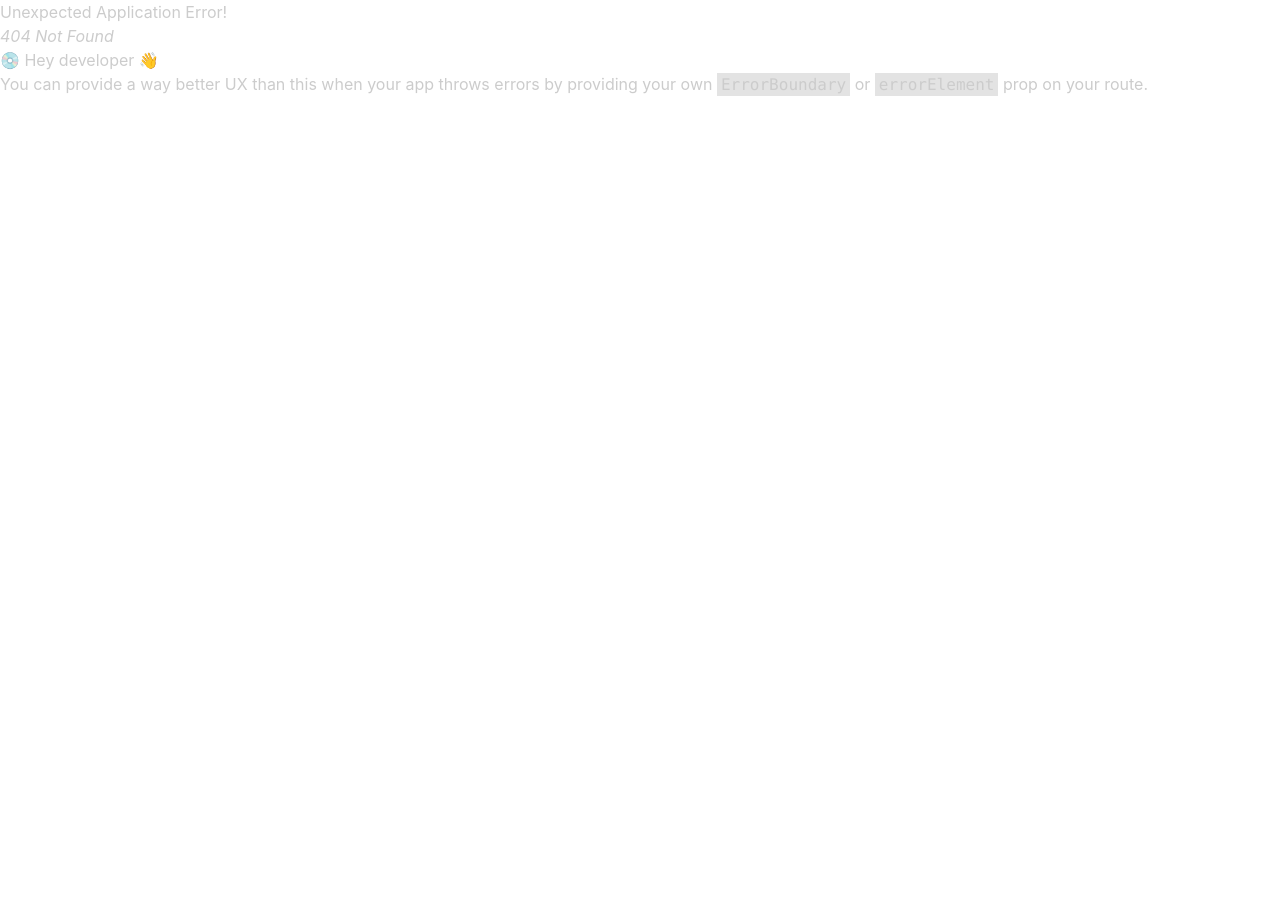
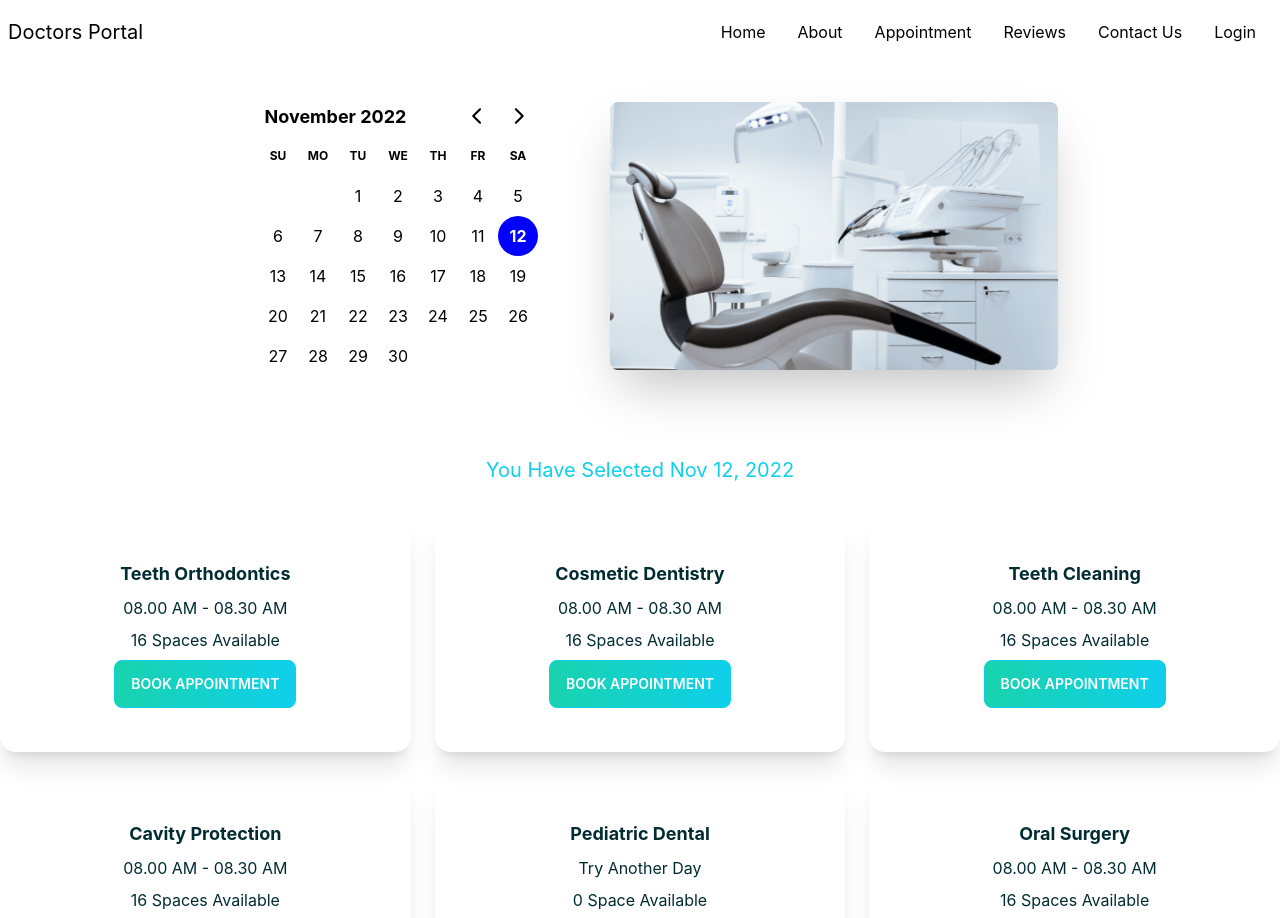
Before and after one commit to mayrajuddin/doctors-portal, a React (Create React App) app: page /appointment in a window 1280 px wide. Before the commit this address had no page. Shown: the top 918 px of the page. Before the commit the page ends 800 px from the top, so only its background shows below. Built offline with nearby package versions, Linux system fonts and the light colour scheme.

Commit message:
appointment page, card, modal, set route

```diff
--- a/package.json
+++ b/package.json
@@ -7,7 +7,9 @@
     "@testing-library/react": "^13.4.0",
     "@testing-library/user-event": "^13.5.0",
     "daisyui": "^2.39.1",
+    "date-fns": "^2.29.3",
     "react": "^18.2.0",
+    "react-day-picker": "^8.3.6",
     "react-dom": "^18.2.0",
     "react-router-dom": "^6.4.3",
     "react-scripts": "5.0.1",
--- /dev/null
+++ b/public/Treatment.json
@@ -0,0 +1,117 @@
+[
+    {
+        "_id": 1,
+        "name": "Teeth Orthodontics",
+        "slots": [
+            "08.00 AM - 08.30 AM",
+            "08.30 AM - 09.00 AM",
+            "09.00 AM - 9.30 AM",
+            "09.30 AM - 10.00 AM",
+            "10.00 AM - 10.30 AM",
+            "10.30 AM - 11.00 AM",
+            "11.00 AM - 11.30 AM",
+            "11.30 AM - 12.00 AM",
+            "1.00 PM - 1.30 PM",
+            "1.30 PM - 2.00 PM",
+            "2.00 PM - 2.30 PM",
+            "2.30 PM - 3.00 PM",
+            "3.00 PM - 3.30 PM",
+            "3.30 PM - 4.00 PM",
+            "4.00 PM - 4.30 PM",
+            "4.30 PM - 5.00 PM"
+        ]
+    },
+    {
+        "_id": 2,
+        "name": "Cosmetic Dentistry",
+        "slots": [
+            "08.00 AM - 08.30 AM",
+            "08.30 AM - 09.00 AM",
+            "09.00 AM - 9.30 AM",
+            "09.30 AM - 10.00 AM",
+            "10.00 AM - 10.30 AM",
+            "10.30 AM - 11.00 AM",
+            "11.00 AM - 11.30 AM",
+            "11.30 AM - 12.00 AM",
+            "1.00 PM - 1.30 PM",
+            "1.30 PM - 2.00 PM",
+            "2.00 PM - 2.30 PM",
+            "2.30 PM - 3.00 PM",
+            "3.00 PM - 3.30 PM",
+            "3.30 PM - 4.00 PM",
+            "4.00 PM - 4.30 PM",
+            "4.30 PM - 5.00 PM"
+        ]
+    },
+    {
+        "_id": 3,
+        "name": "Teeth Cleaning",
+        "slots": [
+            "08.00 AM - 08.30 AM",
+            "08.30 AM - 09.00 AM",
+            "09.00 AM - 9.30 AM",
+            "09.30 AM - 10.00 AM",
+            "10.00 AM - 10.30 AM",
+            "10.30 AM - 11.00 AM",
+            "11.00 AM - 11.30 AM",
+            "11.30 AM - 12.00 AM",
+            "1.00 PM - 1.30 PM",
+            "1.30 PM - 2.00 PM",
+            "2.00 PM - 2.30 PM",
+            "2.30 PM - 3.00 PM",
+            "3.00 PM - 3.30 PM",
+            "3.30 PM - 4.00 PM",
+            "4.00 PM - 4.30 PM",
+            "4.30 PM - 5.00 PM"
+        ]
+    },
+    {
+        "_id": 4,
+        "name": "Cavity Protection",
+        "slots": [
+            "08.00 AM - 08.30 AM",
+            "08.30 AM - 09.00 AM",
+            "09.00 AM - 9.30 AM",
+            "09.30 AM - 10.00 AM",
+            "10.00 AM - 10.30 AM",
+            "10.30 AM - 11.00 AM",
+            "11.00 AM - 11.30 AM",
+            "11.30 AM - 12.00 AM",
+            "1.00 PM - 1.30 PM",
+            "1.30 PM - 2.00 PM",
+            "2.00 PM - 2.30 PM",
+            "2.30 PM - 3.00 PM",
+            "3.00 PM - 3.30 PM",
+            "3.30 PM - 4.00 PM",
+            "4.00 PM - 4.30 PM",
+            "4.30 PM - 5.00 PM"
+        ]
+    },
+    {
+        "_id": 5,
+        "name": "Pediatric Dental",
+        "slots": []
+    },
+    {
+        "_id": 6,
+        "name": "Oral Surgery",
+        "slots": [
+            "08.00 AM - 08.30 AM",
+            "08.30 AM - 09.00 AM",
+            "09.00 AM - 9.30 AM",
+            "09.30 AM - 10.00 AM",
+            "10.00 AM - 10.30 AM",
+            "10.30 AM - 11.00 AM",
+            "11.00 AM - 11.30 AM",
+            "11.30 AM - 12.00 AM",
+            "1.00 PM - 1.30 PM",
+            "1.30 PM - 2.00 PM",
+            "2.00 PM - 2.30 PM",
+            "2.30 PM - 3.00 PM",
+            "3.00 PM - 3.30 PM",
+            "3.30 PM - 4.00 PM",
+            "4.00 PM - 4.30 PM",
+            "4.30 PM - 5.00 PM"
+        ]
+    }
+]
--- a/src/Components/Shared/Header/Header.js
+++ b/src/Components/Shared/Header/Header.js
@@ -5,11 +5,11 @@ const Header = () => {
 
     const menuItems = <>
         <li><Link to="/" className='capitalize text-black hover:bg-neutral hover:text-white rounded-md'>home</Link></li>
-        <li><Link to="/" className='capitalize text-black hover:bg-neutral hover:text-white rounded-md'>about</Link></li>
-        <li><Link to="/" className='capitalize text-black hover:bg-neutral hover:text-white rounded-md'>appointment</Link></li>
-        <li><Link to="/" className='capitalize text-black hover:bg-neutral hover:text-white rounded-md'>reviews</Link></li>
-        <li><Link to="/" className='capitalize text-black hover:bg-neutral hover:text-white rounded-md'>contact us</Link></li>
-        <li><Link to="/" className='capitalize text-black hover:bg-neutral hover:text-white rounded-md'>login</Link></li>
+        <li><Link to="/about" className='capitalize text-black hover:bg-neutral hover:text-white rounded-md'>about</Link></li>
+        <li><Link to="/appointment" className='capitalize text-black hover:bg-neutral hover:text-white rounded-md'>appointment</Link></li>
+        <li><Link to="/reviews" className='capitalize text-black hover:bg-neutral hover:text-white rounded-md'>reviews</Link></li>
+        <li><Link to="/contact" className='capitalize text-black hover:bg-neutral hover:text-white rounded-md'>contact us</Link></li>
+        <li><Link to="/login" className='capitalize text-black hover:bg-neutral hover:text-white rounded-md'>login</Link></li>
     </>
     return (
         <div className="navbar flex justify-between">
--- /dev/null
+++ b/src/Pages/Appointment/Appointment/Appointment.js
@@ -0,0 +1,15 @@
+import React, { useState } from 'react';
+import AppointmentBanner from '../AppointmentBanner/AppointmentBanner';
+import Schedule from '../Schedule/Schedule';
+
+const Appointment = () => {
+    const [selectedDay, setSelectedDay] = useState(new Date())
+    return (
+        <div>
+            <AppointmentBanner selectedDay={selectedDay} setSelectedDay={setSelectedDay} />
+            <Schedule selectedDay={selectedDay} />
+        </div>
+    );
+};
+
+export default Appointment;
--- /dev/null
+++ b/src/Pages/Appointment/AppointmentBanner/AppointmentBanner.js
@@ -0,0 +1,25 @@
+import React, { } from 'react';
+import bannerImg from '../../../assets/images/chair.png'
+import { DayPicker } from 'react-day-picker';
+const AppointmentBanner = ({ selectedDay, setSelectedDay }) => {
+
+    return (
+        <section>
+            <div className="hero">
+                <div className="hero-content flex-col lg:flex-row-reverse gap-9">
+                    <img src={bannerImg} className="max-w-md rounded-lg shadow-2xl" alt='' />
+                    <div className='px-5 text-black'>
+
+                        <DayPicker
+                            mode="single"
+                            selected={selectedDay}
+                            onSelect={setSelectedDay}
+                        />
+                    </div>
+                </div>
+            </div>
+        </section>
+    );
+};
+
+export default AppointmentBanner;
--- /dev/null
+++ b/src/Pages/Appointment/BookingModal/BookingModal.js
@@ -0,0 +1,31 @@
+import { format } from 'date-fns';
+import React from 'react';
+
+const BookingModal = ({ treatment, selectedDay }) => {
+    const { slots, name } = treatment
+    const date = format(selectedDay, 'PP')
+    return (
+        <div>
+            <input type="checkbox" id="booking-modal" className="modal-toggle" />
+            <div className="modal">
+                <div className="modal-box relative text-black">
+                    <label htmlFor="booking-modal" className="btn btn-sm btn-circle absolute right-2 top-2">✕</label>
+                    <h3 className="text-lg font-bold">{name}</h3>
+                    <form className='my-9 grid grid-cols-1 gap-4'>
+                        <input type="text" value={date} className='input input-bordered w-full disabled:bg-[#E6E6E6] border-0 disabled:text-black' disabled />
+                        <select className="select select-bordered w-full bg-[#E6E6E6]">
+                            {
+                                slots?.map(slot => <option value={slot}>{slot}</option>)
+                            }
+                        </select>
+                        <input type="text" name="name" placeholder='your name' className='input input-bordered w-full' />
+                        <input type="email" name="email" placeholder='Email Address' className='input input-bordered w-full' />
+                        <input type="submit" value="Submit" className='btn btn-primary w-full text-white' />
+                    </form>
+                </div>
+            </div>
+        </div>
+    );
+};
+
+export default BookingModal;
--- /dev/null
+++ b/src/Pages/Appointment/Schedule/Schedule.js
@@ -0,0 +1,29 @@
+import React, { useEffect, useState } from 'react';
+import { format } from 'date-fns';
+import ScheduleCard from './ScheduleCard';
+import BookingModal from '../BookingModal/BookingModal';
+
+const Schedule = ({ selectedDay }) => {
+    const [services, setServices] = useState([])
+    const [treatment, setTreatment] = useState({})
+    useEffect(() => {
+        fetch('treatment.json')
+            .then(res => res.json())
+            .then(data => {
+                setServices(data)
+            })
+    }, [])
+    return (
+        <section className='my-8'>
+            <p className='text-primary capitalize text-xl text-center py-4'>you have selected  {format(selectedDay, 'PP')}</p>
+            <div className="grid grid-cols-1 md:grid-cols-3 lg:gap-6 gap-4 mt-4">
+                {
+                    services.map(service => <ScheduleCard key={service._id} service={service} setTreatment={setTreatment} />)
+                }
+            </div>
+            <BookingModal treatment={treatment} selectedDay={selectedDay} />
+        </section>
+    );
+};
+
+export default Schedule;
--- /dev/null
+++ b/src/Pages/Appointment/Schedule/ScheduleCard.js
@@ -0,0 +1,19 @@
+import React from 'react';
+
+const ScheduleCard = ({ service, setTreatment }) => {
+    const { slots, name } = service
+    return (
+        <div className="card text-primary-content shadow-xl py-3 px-4 text-center">
+            <div className="card-body">
+                <h2 className="text-lg font-bold">{name} </h2>
+                <p className='capitalize text-md'>{slots.length > 0 ? slots[0] : 'try another day'} </p>
+                <p className='capitalize text-md'>{slots.length} {slots.length > 1 ? 'spaces' : 'space'} available </p>
+                <div className="text-center">
+                    <label onClick={() => setTreatment(service)} htmlFor="booking-modal" className="btn btn-primary text-white bg-gradient-to-r from-secondary to-primary" disabled={slots.length < 1} >book appointment</label>
+                </div>
+            </div>
+        </div>
+    );
+};
+
+export default ScheduleCard;
--- a/src/Routes/Routes/Routes.js
+++ b/src/Routes/Routes/Routes.js
@@ -1,5 +1,6 @@
 import { createBrowserRouter } from "react-router-dom";
 import Main from '../../layout/Main'
+import Appointment from "../../Pages/Appointment/Appointment/Appointment";
 import Home from "../../Pages/Home/Home/Home";
 
 export const routes = createBrowserRouter([
@@ -10,6 +11,10 @@ export const routes = createBrowserRouter([
             {
                 path: '/',
                 element: <Home></Home>
+            },
+            {
+                path: '/appointment',
+                element: <Appointment></Appointment>
             }
         ]
     }
--- a/src/index.js
+++ b/src/index.js
@@ -3,6 +3,7 @@ import ReactDOM from 'react-dom/client';
 import './index.css';
 import App from './App';
 import reportWebVitals from './reportWebVitals';
+import 'react-day-picker/dist/style.css';
 
 const root = ReactDOM.createRoot(document.getElementById('root'));
 root.render(
```
Also changed, not shown: 1 other file (tests, documents, lock files or other folders).
